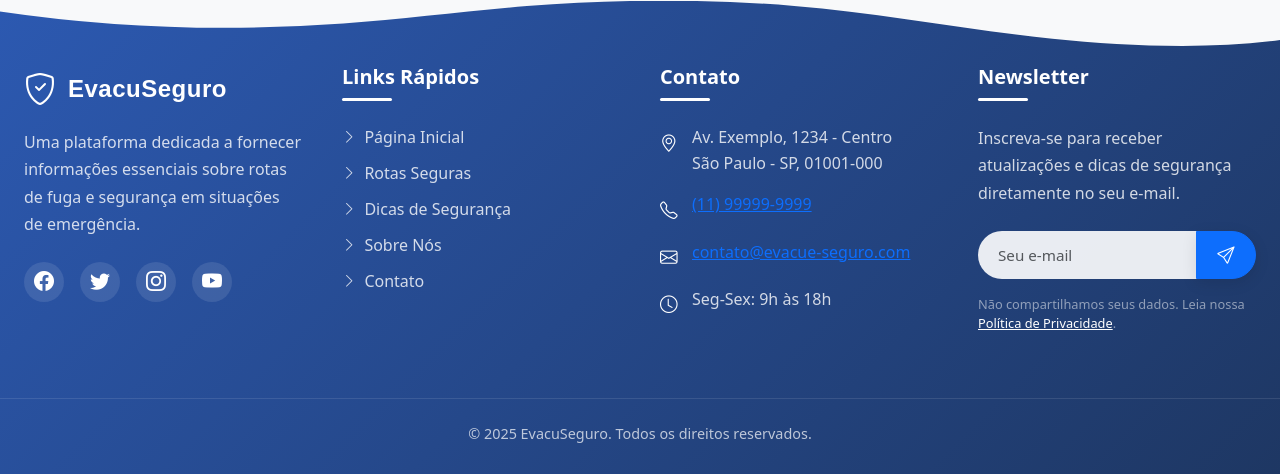
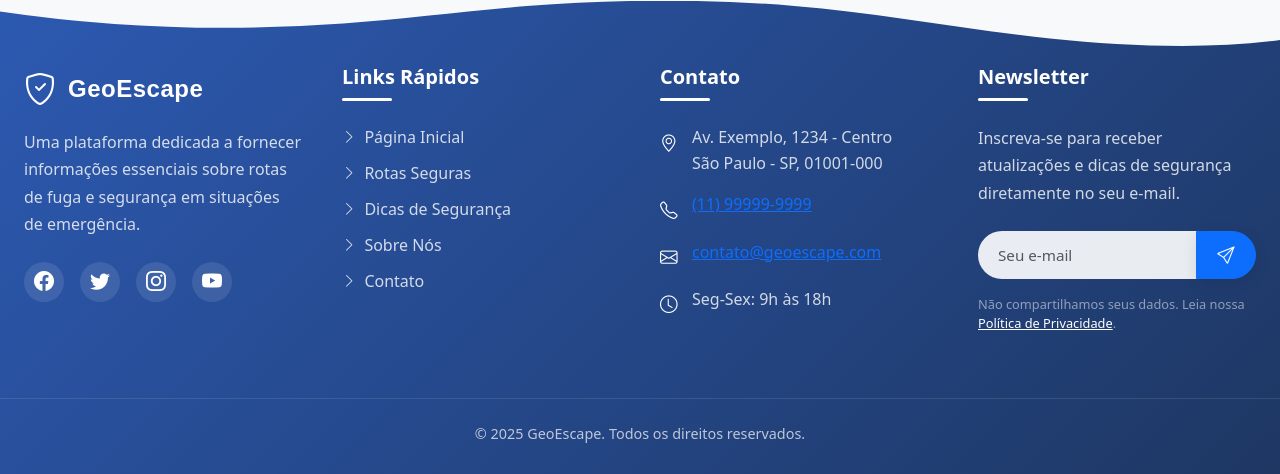
Before and after one commit to CaiqueAzevedo65/EvacuSeguro, a React (Vite) app: page /dicas-seguranca in a window 1280 px wide. Shown: the part 1050-1524 px from the top of the page. Built offline with nearby package versions, Linux system fonts and the light colour scheme.

Commit message:
Update footer.jsx

```diff
--- a/src/components/footer.jsx
+++ b/src/components/footer.jsx
@@ -27,7 +27,7 @@ export default function Footer() {
           <div className="footer-brand">
             <Link to="/" className="footer-logo">
               <i className="bi bi-shield-check"></i>
-              <span className="footer-logo-text">EvacuSeguro</span>
+              <span className="footer-logo-text">GeoEscape</span>
             </Link>
             <p className="footer-description">
               Uma plataforma dedicada a fornecer informações essenciais sobre rotas de fuga e segurança em situações de emergência.
@@ -101,7 +101,7 @@ export default function Footer() {
             </li>
             <li>
               <i className="bi bi-envelope"></i>
-              <a href="mailto:contato@evacue-seguro.com">contato@evacue-seguro.com</a>
+              <a href="mailto:contato@evacue-seguro.com">contato@geoescape.com</a>
             </li>
             <li>
               <i className="bi bi-clock"></i>
@@ -144,7 +144,7 @@ export default function Footer() {
       {/* Direitos autorais */}
       <div className="footer-bottom">
         <p className="copyright mb-0">
-          &copy; {currentYear} EvacuSeguro. Todos os direitos reservados.
+          &copy; {currentYear} GeoEscape. Todos os direitos reservados.
         </p>
       </div>
     </footer>
```
